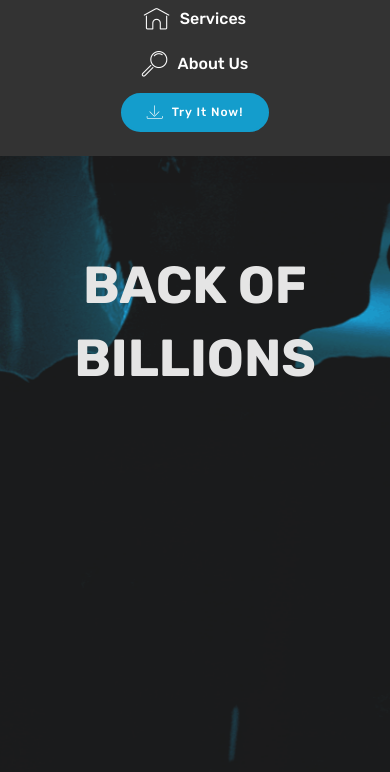
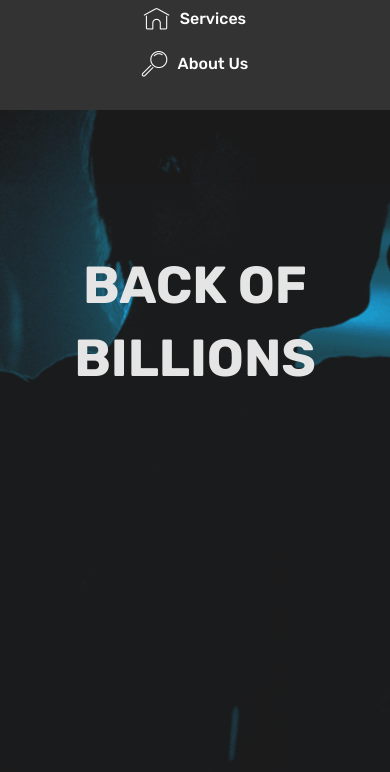
Before and after one commit to backofbillions/backofbillions.github.io, a plain HTML site: page index.html in a window 390 px wide. Both pictures are taken after a click on the button "Toggle navigation". Shown: the part 72-844 px from the top of the page. Drawn offline with Linux system fonts and the light colour scheme; files whose address does not match are found by name.

Commit message:
create github pages

```diff
--- a/assets/mobirise/css/mbr-additional.css
+++ b/assets/mobirise/css/mbr-additional.css
@@ -1599,6 +1599,10 @@ body {
 .cid-qRFCApFJOp .collapsed .navbar-collapse.show .navbar-nav .nav-item {
   clear: both;
 }
+.cid-qRFCApFJOp .collapsed .navbar-collapse.collapsing .navbar-nav .nav-item:last-child,
+.cid-qRFCApFJOp .collapsed .navbar-collapse.show .navbar-nav .nav-item:last-child {
+  margin-bottom: 1rem;
+}
 .cid-qRFCApFJOp .collapsed .navbar-collapse.collapsing .navbar-buttons,
 .cid-qRFCApFJOp .collapsed .navbar-collapse.show .navbar-buttons {
   text-align: center;
@@ -1693,6 +1697,10 @@ body {
   .cid-qRFCApFJOp .navbar-collapse.show .navbar-nav .nav-item {
     clear: both;
   }
+  .cid-qRFCApFJOp .navbar-collapse.collapsing .navbar-nav .nav-item:last-child,
+  .cid-qRFCApFJOp .navbar-collapse.show .navbar-nav .nav-item:last-child {
+    margin-bottom: 1rem;
+  }
   .cid-qRFCApFJOp .navbar-collapse.collapsing .navbar-buttons,
   .cid-qRFCApFJOp .navbar-collapse.show .navbar-buttons {
     text-align: center;
--- a/index.html
+++ b/index.html
@@ -47,7 +47,7 @@
             </div>
         </div>
         <div class="collapse navbar-collapse" id="navbarSupportedContent">
-            <ul class="navbar-nav nav-dropdown" data-app-modern-menu="true"><li class="nav-item">
+            <ul class="navbar-nav nav-dropdown nav-right" data-app-modern-menu="true"><li class="nav-item">
                     <a class="nav-link link text-white display-4" href="https://mobirise.com">
                         <span class="mbri-home mbr-iconfont mbr-iconfont-btn"></span>
                         Services
@@ -59,15 +59,12 @@
                         About Us
                     </a>
                 </li></ul>
-            <div class="navbar-buttons mbr-section-btn"><a class="btn btn-sm btn-primary display-4" href="https://mobirise.com">
-                    <span class="mbri-save mbr-iconfont mbr-iconfont-btn "></span>
-                    Try It Now!
-                </a></div>
+
         </div>
     </nav>
 </section>
 
-<section class="engine"><a href="https://mobirise.me/b">how to create a site</a></section><section class="cid-qRFCAqp031 mbr-fullscreen mbr-parallax-background" id="header2-f">
+<section class="engine"><a href="https://mobirise.me/r">free bootstrap templates</a></section><section class="cid-qRFCAqp031 mbr-fullscreen mbr-parallax-background" id="header2-f">
 
 
 
```
Also changed, not shown: 1 other file.
